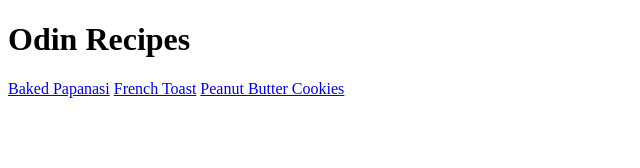
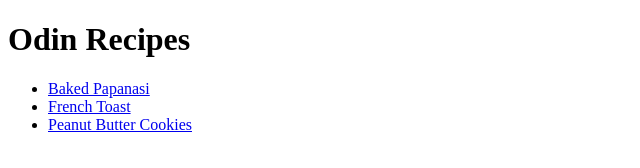
Before and after one commit to westjl1/odin, a plain HTML site: page recipes/index.html in a window 1280 px wide. Shown: the whole page, without its empty margins (0-640 px from the left). Drawn offline with Linux system fonts and the light colour scheme.

Commit message:
corrections to recipes

```diff
--- a/recipes/index.html
+++ b/recipes/index.html
@@ -9,9 +9,11 @@
 
 <body>
     <h1>Odin Recipes</h1>
-    <a href="./pages/papanasi.html">Baked Papanasi</a>
-    <a href="./pages/frenchtoast.html">French Toast</a>
-    <a href="./pages/pbcookies.html">Peanut Butter Cookies</a>
+    <ul>
+        <li><a href="./pages/papanasi.html">Baked Papanasi</a></li>
+        <li><a href="./pages/frenchtoast.html">French Toast</a></li>
+        <li><a href="./pages/pbcookies.html">Peanut Butter Cookies</a></li>
+    </ul>
 </body>
 
 </html>
```
Also changed, not shown: recipes/pages/papanasi.html (+1 -1 lines), recipes/pages/pbcookies.html (+1 -0 lines).
